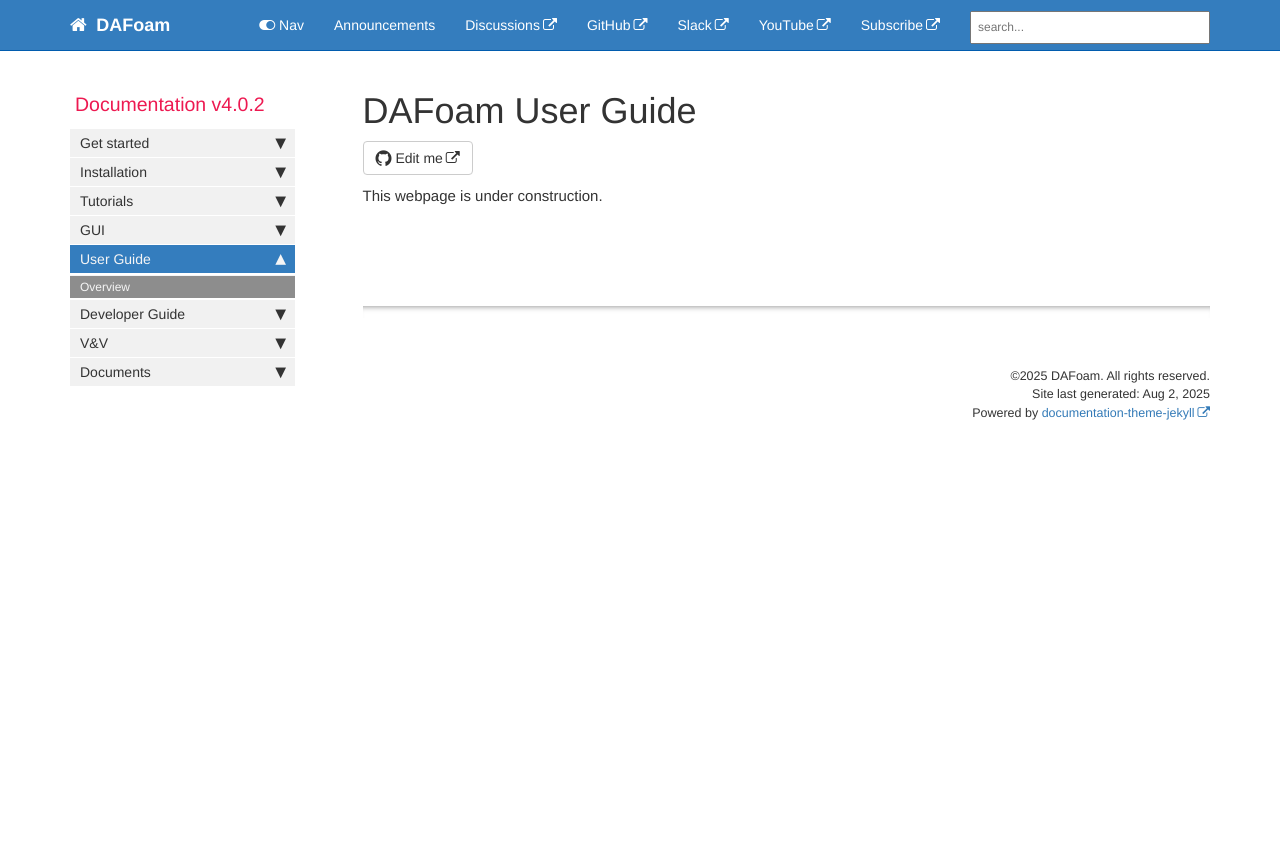
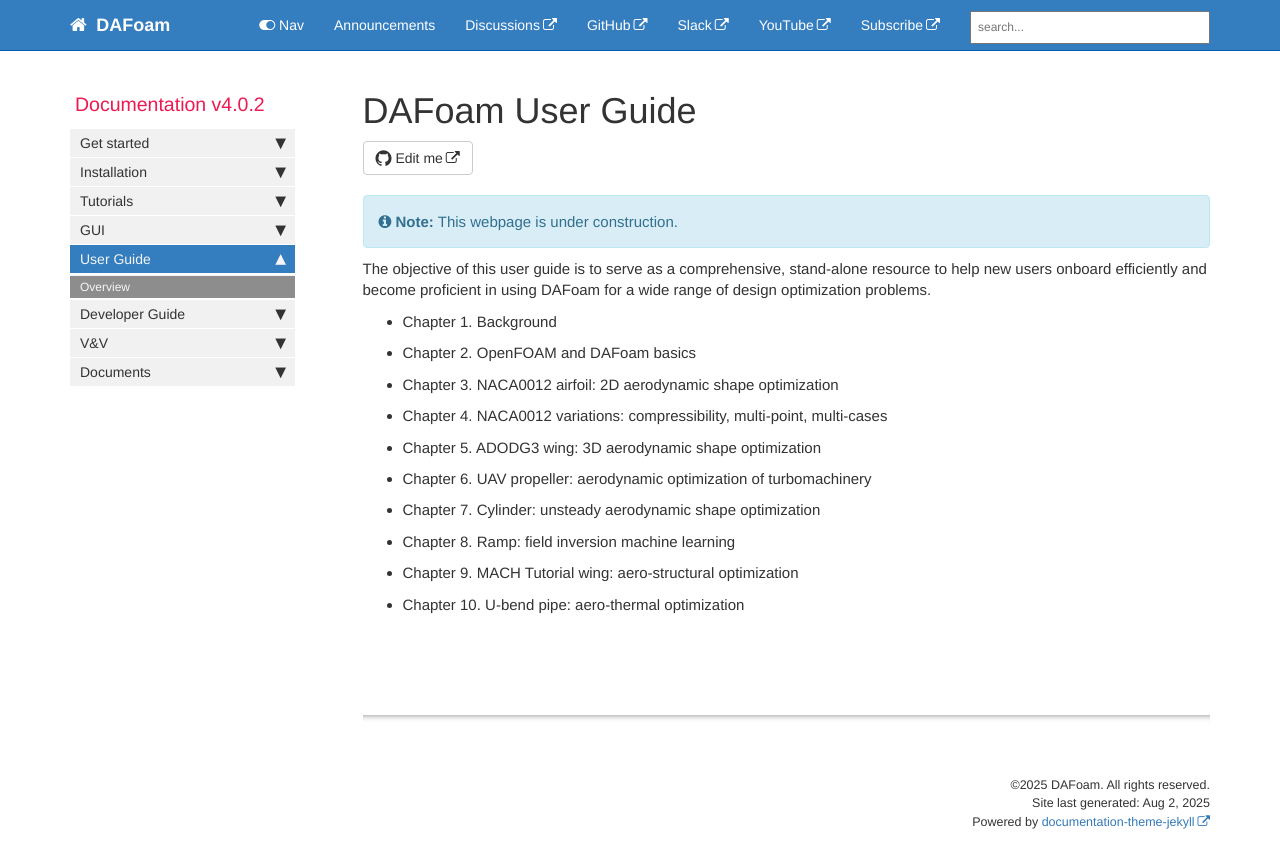
Before and after one commit to DAFoam/DAFoam.github.io, a Jekyll site: the page built from pages/mydoc/mydoc_guide_user.md, in a window 1280 px wide. Shown: the top 868 px of the page. Built offline with Jekyll 4.4.1, drawn with Linux system fonts in a browser that asks for light colours; comment, search, counter and statistics services are not loaded.

Commit message:
content update

```diff
--- a/pages/mydoc/mydoc_guide_user.md
+++ b/pages/mydoc/mydoc_guide_user.md
@@ -7,6 +7,28 @@ permalink: mydoc_guide_user.html
 folder: mydoc
 ---
 
-This webpage is under construction.
+{% include note.html content="This webpage is under construction." %}
+
+The objective of this user guide is to serve as a comprehensive, stand-alone resource to help new users onboard efficiently and become proficient in using DAFoam for a wide range of design optimization problems.
+
+- Chapter 1. Background
+
+- Chapter 2. OpenFOAM and DAFoam basics
+
+- Chapter 3. NACA0012 airfoil: 2D aerodynamic shape optimization
+
+- Chapter 4. NACA0012 variations: compressibility, multi-point, multi-cases
+
+- Chapter 5. ADODG3 wing: 3D aerodynamic shape optimization
+
+- Chapter 6. UAV propeller: aerodynamic optimization of turbomachinery
+
+- Chapter 7. Cylinder: unsteady aerodynamic shape optimization
+
+- Chapter 8. Ramp: field inversion machine learning
+
+- Chapter 9. MACH Tutorial wing: aero-structural optimization
+
+- Chapter 10. U-bend pipe: aero-thermal optimization
 
 {% include links.html %}
```
